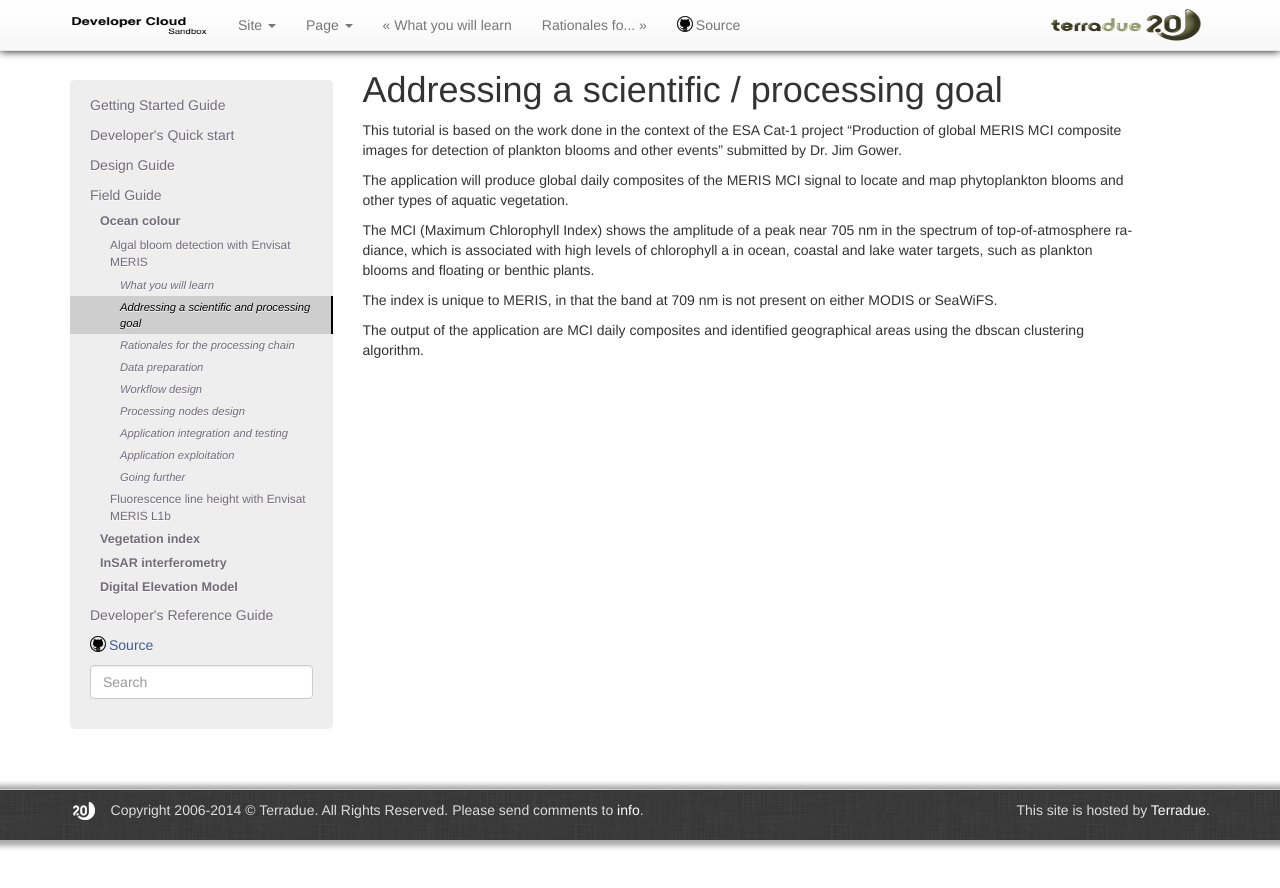
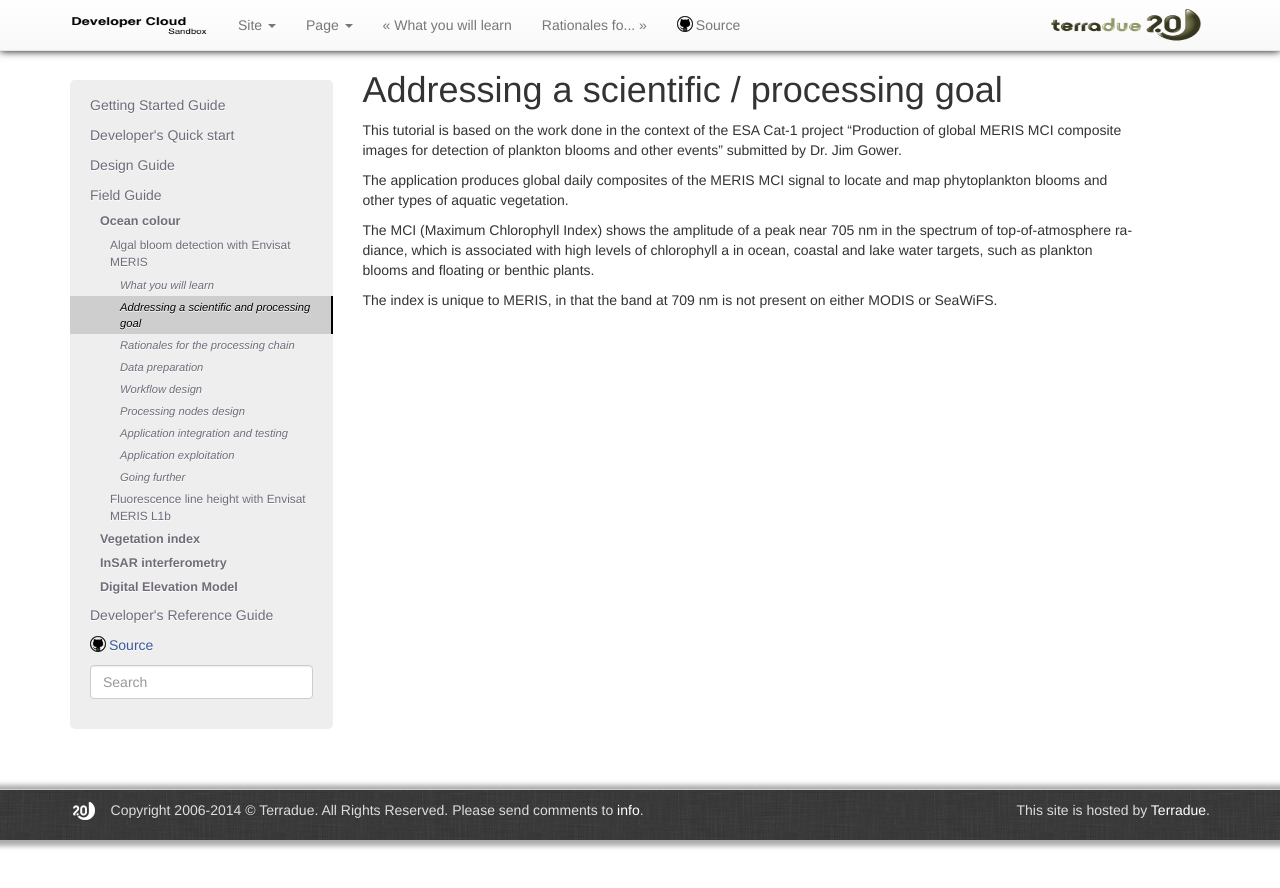
Before and after one commit to Terradue/doc-developer-sandbox, a Sphinx documentation site: the page built from source/field/ocean_color/lib_beam/goal.rst, in a window 1280 px wide. Shown: the top 888 px of the page. Built offline with Sphinx 7.4.7, drawn with Linux system fonts in a browser that asks for light colours; pages that are not in the unit, such as notebooks, are missing from menus.

Commit message:
Update goal.rst

```diff
--- a/source/field/ocean_color/lib_beam/goal.rst
+++ b/source/field/ocean_color/lib_beam/goal.rst
@@ -3,10 +3,8 @@ Addressing a scientific / processing goal
 
 This tutorial is based on the work done in the context of the ESA Cat-1 project "Production of global MERIS MCI composite images for detection of plankton blooms and other events" submitted by Dr. Jim Gower.
 
-The application will produce global daily composites of the MERIS MCI signal to locate and map phytoplankton blooms and other types of aquatic vegetation.
+The application produces global daily composites of the MERIS MCI signal to locate and map phytoplankton blooms and other types of aquatic vegetation.
 
 The MCI (Maximum Chlorophyll Index) shows the amplitude of a peak near 705 nm in the spectrum of top-of-atmosphere radiance, which is associated with high levels of chlorophyll a in ocean, coastal and lake water targets, such as plankton blooms and floating or benthic plants.
 
 The index is unique to MERIS, in that the band at 709 nm is not present on either MODIS or SeaWiFS.
-
-The output of the application are MCI daily composites and identified geographical areas using the dbscan clustering algorithm.
```
